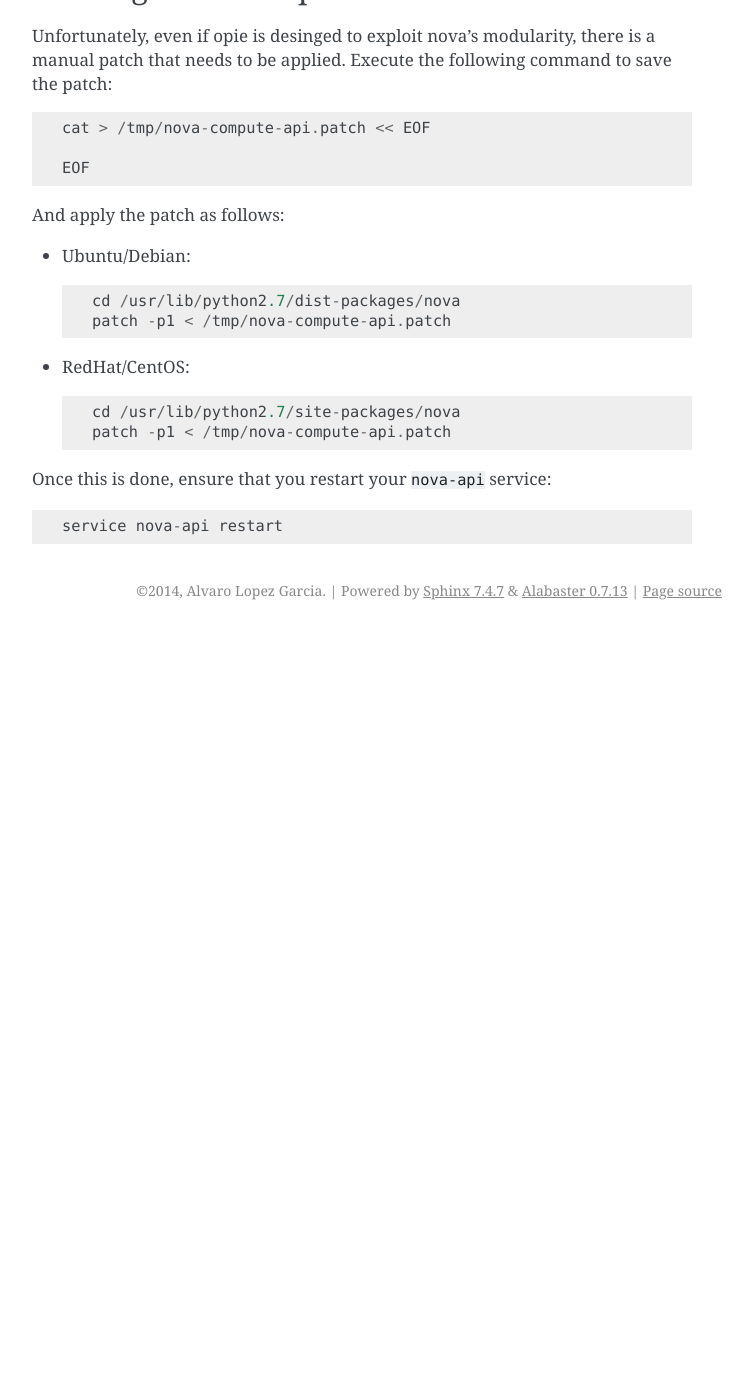
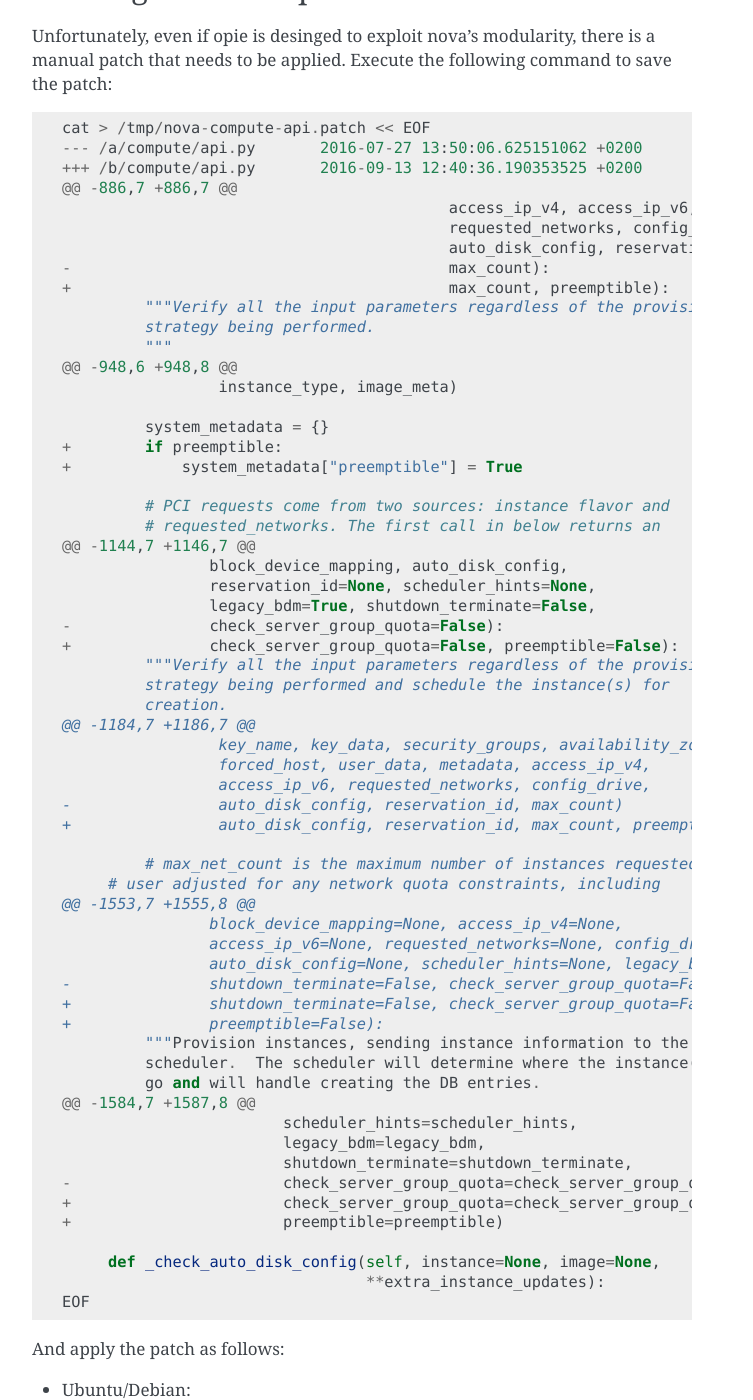
Before and after one commit to indigo-dc/opie, a Sphinx documentation site: the page built from doc/source/installation.rst, in a window 1280 px wide and 1400 px high, scrolled down 722 px. Shown: the whole window, without its empty margins (388-1141 px from the left). Built offline with Sphinx 7.4.7, drawn with Linux system fonts in a browser that asks for light colours; before the commit the page ends 1352 px from its top, so only the background shows below that.

Commit message:
doc: add nova patch (#12)
We forgot to add the patch that is mandatory to apply on top of the
original nova/compute/api.py

```diff
--- a/doc/source/installation.rst
+++ b/doc/source/installation.rst
@@ -34,7 +34,64 @@
 the patch::
 
     cat > /tmp/nova-compute-api.patch << EOF
+    --- /a/compute/api.py	2016-07-27 13:50:06.625151062 +0200
+    +++ /b/compute/api.py	2016-09-13 12:40:36.190353525 +0200
+    @@ -886,7 +886,7 @@
+                                              access_ip_v4, access_ip_v6,
+                                              requested_networks, config_drive,
+                                              auto_disk_config, reservation_id,
+    -                                         max_count):
+    +                                         max_count, preemptible):
+             """Verify all the input parameters regardless of the provisioning
+             strategy being performed.
+             """
+    @@ -948,6 +948,8 @@
+                     instance_type, image_meta)
 
+             system_metadata = {}
+    +        if preemptible:
+    +            system_metadata["preemptible"] = True
+
+             # PCI requests come from two sources: instance flavor and
+             # requested_networks. The first call in below returns an
+    @@ -1144,7 +1146,7 @@
+                    block_device_mapping, auto_disk_config,
+                    reservation_id=None, scheduler_hints=None,
+                    legacy_bdm=True, shutdown_terminate=False,
+    -               check_server_group_quota=False):
+    +               check_server_group_quota=False, preemptible=False):
+             """Verify all the input parameters regardless of the provisioning
+             strategy being performed and schedule the instance(s) for
+             creation.
+    @@ -1184,7 +1186,7 @@
+                     key_name, key_data, security_groups, availability_zone,
+                     forced_host, user_data, metadata, access_ip_v4,
+                     access_ip_v6, requested_networks, config_drive,
+    -                auto_disk_config, reservation_id, max_count)
+    +                auto_disk_config, reservation_id, max_count, preemptible)
+
+             # max_net_count is the maximum number of instances requested by the
+         # user adjusted for any network quota constraints, including
+    @@ -1553,7 +1555,8 @@
+                    block_device_mapping=None, access_ip_v4=None,
+                    access_ip_v6=None, requested_networks=None, config_drive=None,
+                    auto_disk_config=None, scheduler_hints=None, legacy_bdm=True,
+    -               shutdown_terminate=False, check_server_group_quota=False):
+    +               shutdown_terminate=False, check_server_group_quota=False,
+    +               preemptible=False):
+             """Provision instances, sending instance information to the
+             scheduler.  The scheduler will determine where the instance(s)
+             go and will handle creating the DB entries.
+    @@ -1584,7 +1587,8 @@
+                            scheduler_hints=scheduler_hints,
+                            legacy_bdm=legacy_bdm,
+                            shutdown_terminate=shutdown_terminate,
+    -                       check_server_group_quota=check_server_group_quota)
+    +                       check_server_group_quota=check_server_group_quota,
+    +                       preemptible=preemptible)
+
+         def _check_auto_disk_config(self, instance=None, image=None,
+                                     **extra_instance_updates):
     EOF
 
 And apply the patch as follows:
```
Also changed, not shown: 1 other file.
